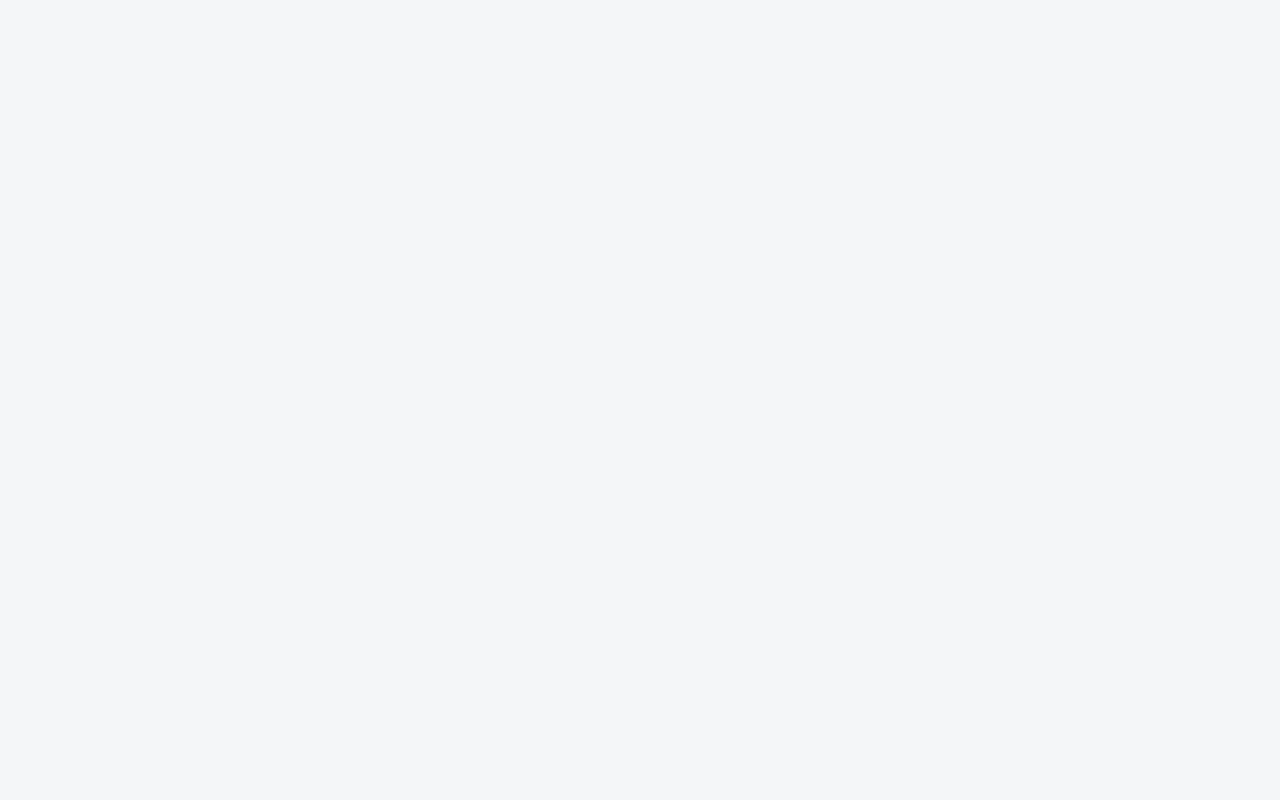
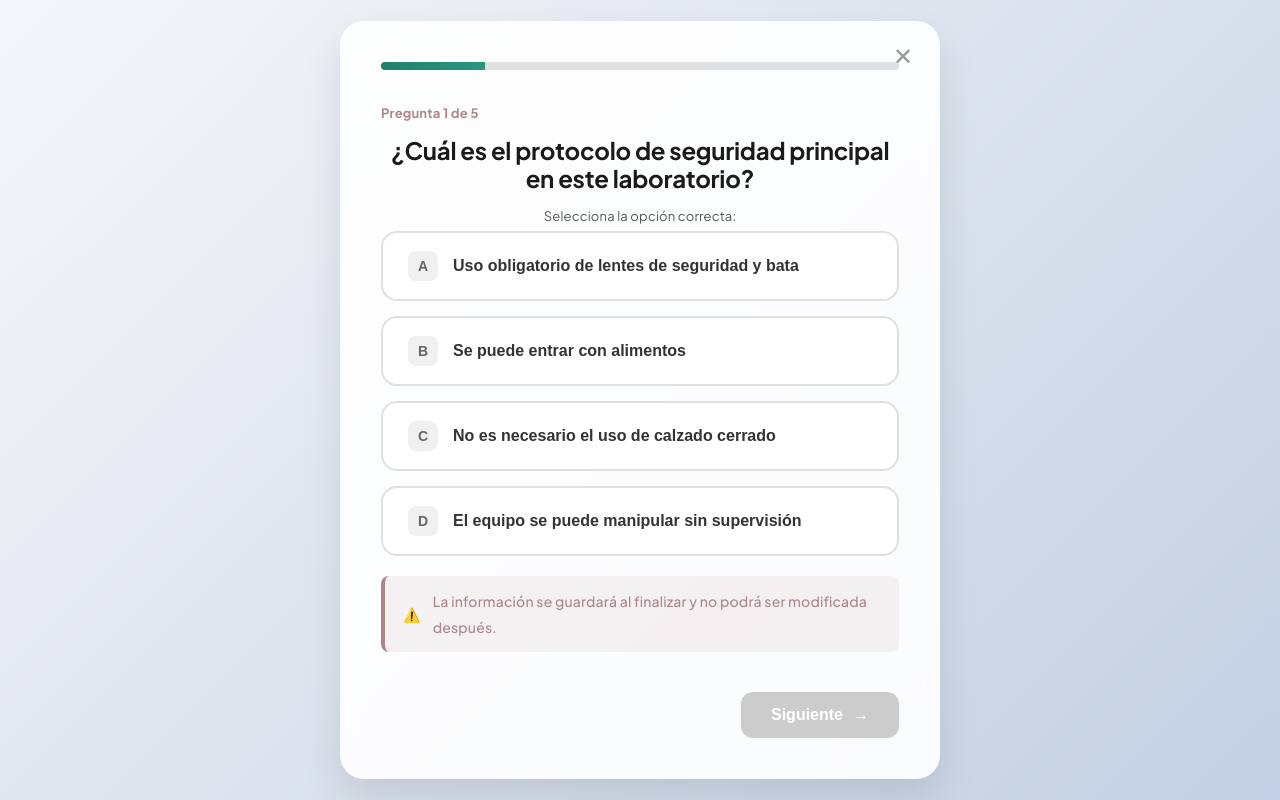
Before and after one commit to CarlosRey3s/Proyecto_USO2026, a React (Vite) app in the folder frontend/: page /realizar-evaluacion in a window 1280 px wide. Before the commit this address had no page. Built offline with nearby package versions, Linux system fonts and the light colour scheme.

Commit message:
vista de evaluacion de ejemplo

```diff
--- a/frontend/src/App.tsx
+++ b/frontend/src/App.tsx
@@ -2,6 +2,7 @@ import { BrowserRouter, Routes, Route } from "react-router-dom";
 import { Evaluaciones } from './pages/Evaluaciones';
 import Dashboard from "./pages/Dashboard";
 import Reservas from "./pages/Reservas";
+import RealizarEvaluacion from "./pages/RealizarEvaluacion";
 
 function App() {
   return (
@@ -10,9 +11,11 @@ function App() {
         <Route path="/" element={<Dashboard />} />
         <Route path="/reservas" element={<Reservas />} />
         <Route path="/evaluaciones" element={<Evaluaciones />} />
+        <Route path="/realizar-evaluacion" element={<RealizarEvaluacion />} />
       </Routes>
     </BrowserRouter>
   );
 }
 
+
 export default App;
--- /dev/null
+++ b/frontend/src/css/realizarEvaluacion.css
@@ -0,0 +1,189 @@
+/* DISEÑO PREMIUM PARA EVALUACIONES INTERACTIVAS */
+
+.evaluacion-container {
+  display: flex;
+  flex-direction: column;
+  align-items: center;
+  justify-content: center;
+  min-height: 100vh;
+  background: linear-gradient(135deg, #f5f7fa 0%, #c3cfe2 100%);
+  font-family: 'Plus Jakarta Sans', sans-serif;
+  padding: 20px;
+}
+
+.evaluacion-card {
+  background: rgba(255, 255, 255, 0.9);
+  backdrop-filter: blur(10px);
+  border-radius: 24px;
+  padding: 40px;
+  width: 100%;
+  max-width: 600px;
+  box-shadow: 0 20px 40px rgba(0, 0, 0, 0.1);
+  border: 1px solid rgba(255, 255, 255, 0.3);
+  text-align: center;
+  transition: all 0.5s cubic-bezier(0.4, 0, 0.2, 1);
+}
+
+.progress-container {
+  width: 100%;
+  height: 8px;
+  background: #E0E0E0;
+  border-radius: 10px;
+  margin-bottom: 30px;
+  overflow: hidden;
+}
+
+.progress-bar {
+  height: 100%;
+  background: linear-gradient(90deg, var(--verde) 0%, var(--verde-hover) 100%);
+  transition: width 0.4s ease-out;
+}
+
+.pregunta-titulo {
+  font-size: 24px;
+  font-weight: 700;
+  color: #1A1A1A;
+  margin-bottom: 10px;
+}
+
+.pregunta-texto {
+  font-size: 18px;
+  color: #4A4A4A;
+  margin-bottom: 30px;
+}
+
+.opciones-container {
+  display: flex;
+  flex-direction: column;
+  gap: 15px;
+}
+
+.opcion-button {
+  background: white;
+  border: 2px solid #E0E0E0;
+  border-radius: 16px;
+  padding: 18px 25px;
+  font-size: 16px;
+  font-weight: 600;
+  color: #333;
+  cursor: pointer;
+  transition: all 0.2s ease;
+  text-align: left;
+  display: flex;
+  align-items: center;
+  gap: 15px;
+}
+
+.opcion-button:hover {
+  border-color: var(--verde);
+  background: rgba(34, 128, 107, 0.05);
+  transform: translateY(-2px);
+}
+
+.opcion-button.selected {
+  border-color: var(--verde);
+  background: var(--verde);
+  color: white;
+  box-shadow: 0 8px 15px rgba(34, 128, 107, 0.2);
+}
+
+.letra-indicador {
+  width: 30px;
+  height: 30px;
+  background: #F0F0F0;
+  border-radius: 8px;
+  display: flex;
+  align-items: center;
+  justify-content: center;
+  font-size: 14px;
+  font-weight: 700;
+  color: #666;
+}
+
+.opcion-button.selected .letra-indicador {
+  background: rgba(255, 255, 255, 0.2);
+  color: white;
+}
+
+.footer-buttons {
+  margin-top: 40px;
+  display: flex;
+  justify-content: flex-end;
+}
+
+.btn-continuar {
+  background: var(--verde);
+  color: white;
+  border: none;
+  padding: 14px 30px;
+  border-radius: 12px;
+  font-size: 16px;
+  font-weight: 700;
+  cursor: pointer;
+  transition: all 0.3s ease;
+  display: flex;
+  align-items: center;
+  gap: 10px;
+}
+
+.btn-continuar:disabled {
+  background: #CCC;
+  cursor: not-allowed;
+}
+
+.btn-continuar:not(:disabled):hover {
+  background: var(--verde-hover);
+  box-shadow: 0 10px 20px rgba(34, 128, 107, 0.3);
+  transform: scale(1.05);
+}
+
+/* Animaciones */
+@keyframes fadeIn {
+  from { opacity: 0; transform: translateY(20px); }
+  to { opacity: 1; transform: translateY(0); }
+}
+
+.fade-in {
+  animation: fadeIn 0.5s ease-out forwards;
+}
+
+.final-card {
+  text-align: center;
+}
+
+.final-icon {
+  font-size: 64px;
+  color: var(--verde);
+  margin-bottom: 20px;
+}
+
+.btn-salir {
+  position: absolute;
+  top: 20px;
+  right: 20px;
+  background: none;
+  border: none;
+  font-size: 24px;
+  color: #999;
+  cursor: pointer;
+  transition: color 0.2s;
+}
+
+.btn-salir:hover {
+  color: var(--rosado);
+}
+
+.aviso-guardado {
+  margin-top: 20px;
+  padding: 12px 18px;
+  background: rgba(173, 134, 138, 0.1);
+  border-left: 4px solid var(--rosado);
+  border-radius: 8px;
+  display: flex;
+  align-items: center;
+  gap: 12px;
+  color: var(--rosado);
+  font-size: 14px;
+  font-weight: 500;
+  text-align: left;
+}
--- a/frontend/src/pages/Evaluaciones.tsx
+++ b/frontend/src/pages/Evaluaciones.tsx
@@ -1,4 +1,5 @@
 import React, { useState } from "react";
+import { useNavigate } from "react-router-dom";
 import "../css/evaluaciones.css";
 import { Sidebar } from "../components/Sidebar";
 
@@ -8,6 +9,7 @@ const meses = [
 ];
 
 export const Evaluaciones: React.FC = () => {
+  const navigate = useNavigate();
 
   // Estados para el calendario
   const [currentDate, setCurrentDate] = useState(new Date()); // Mes actual
@@ -88,8 +90,11 @@ export const Evaluaciones: React.FC = () => {
                   <span style={{ color: "var(--rosado)", fontSize: "16px", fontWeight: "bold" }}>
                     Evaluacion Requerida
                   </span>
-                  <span style={{ color: "var(--verde)", fontSize: "16px", fontWeight: "bold", cursor: "pointer" }}>
-                    Realizar evaluacion
+                  <span
+                    style={{ color: "var(--verde)", fontSize: "16px", fontWeight: "bold", cursor: "pointer" }}
+                    onClick={() => navigate('/realizar-evaluacion')}
+                  >
+                    Realizar evaluación
                   </span>
                 </div>
               </div>
--- /dev/null
+++ b/frontend/src/pages/RealizarEvaluacion.tsx
@@ -0,0 +1,160 @@
+import React, { useState } from 'react';
+import { useNavigate } from 'react-router-dom';
+import '../css/realizarEvaluacion.css';
+
+interface Pregunta {
+  id: number;
+  texto: string;
+  opciones: string[];
+  respuestaCorrecta: number;
+}
+
+const preguntas: Pregunta[] = [
+  {
+    id: 1,
+    texto: "¿Cuál es el protocolo de seguridad principal en este laboratorio?",
+    opciones: [
+      "Uso obligatorio de lentes de seguridad y bata",
+      "Se puede entrar con alimentos",
+      "No es necesario el uso de calzado cerrado",
+      "El equipo se puede manipular sin supervisión"
+    ],
+    respuestaCorrecta: 0
+  },
+  {
+    id: 2,
+    texto: "¿Qué herramienta se debe usar para medir voltaje continuo?",
+    opciones: [
+      "Osciloscopio únicamente",
+      "Multímetro en escala de DC",
+      "Generador de funciones",
+      "Fuente de poder"
+    ],
+    respuestaCorrecta: 1
+  },
+  {
+    id: 3,
+    texto: "¿Cuál es la capacidad máxima permitida en la estación A?",
+    opciones: [
+      "5 personas",
+      "2 personas",
+      "10 personas",
+      "No hay límite"
+    ],
+    respuestaCorrecta: 1
+  },
+  {
+    id: 4,
+    texto: "¿Qué acción realizar en caso de cortocircuito detectado?",
+    opciones: [
+      "Intentar arreglarlo con las manos",
+      "Gritar y salir corriendo",
+      "Desconectar la fuente de alimentación inmediatamente",
+      "Ignorarlo si no sale humo"
+    ],
+    respuestaCorrecta: 2
+  },
+  {
+    id: 5,
+    texto: "¿Dónde se encuentra el extintor más cercano?",
+    opciones: [
+      "En el baño",
+      "A la entrada del laboratorio de electrónica",
+      "No hay extintores",
+      "En la oficina del decano"
+    ],
+    respuestaCorrecta: 1
+  }
+];
+
+const RealizarEvaluacion: React.FC = () => {
+  const navigate = useNavigate();
+  const [currentStep, setCurrentStep] = useState(0);
+  const [respuestaSeleccionada, setRespuestaSeleccionada] = useState<number | null>(null);
+  const [finalizado, setFinalizado] = useState(false);
+
+  const handleNext = () => {
+    if (respuestaSeleccionada === null) return;
+
+    if (currentStep < preguntas.length - 1) {
+      setCurrentStep(prev => prev + 1);
+      setRespuestaSeleccionada(null);
+    } else {
+      setFinalizado(true);
+    }
+  };
+
+  const currentPregunta = preguntas[currentStep];
+  const progress = ((currentStep + 1) / preguntas.length) * 100;
+
+  if (finalizado) {
+    return (
+      <div className="evaluacion-container">
+        <div className="evaluacion-card final-card fade-in">
+          <div className="final-icon">✅</div>
+          <h2 className="pregunta-titulo">¡Evaluación Completada!</h2>
+          <p className="pregunta-texto">Tus respuestas han sido enviadas correctamente para su revisión.</p>
+          <div className="footer-buttons" style={{ justifyContent: 'center' }}>
+            <button className="btn-continuar" onClick={() => navigate('/evaluaciones')}>
+              Volver a Evaluaciones
+            </button>
+          </div>
+        </div>
+      </div>
+    );
+  }
+
+  return (
+    <div className="evaluacion-container">
+      <div className="evaluacion-card fade-in" key={currentStep} style={{ position: 'relative' }}>
+        <button className="btn-salir" onClick={() => navigate('/evaluaciones')} title="Salir">
+          ✕
+        </button>
+
+        <div className="progress-container">
+          <div className="progress-bar" style={{ width: `${progress}%` }}></div>
+        </div>
+
+        <p style={{ textAlign: 'left', color: 'var(--rosado)', fontWeight: 'bold', marginBottom: '10px' }}>
+          Pregunta {currentStep + 1} de {preguntas.length}
+        </p>
+
+        <h2 className="pregunta-titulo">{currentPregunta.texto}</h2>
+        <p className="pregunta-texto">Selecciona la opción correcta:</p>
+
+        <div className="opciones-container">
+          {currentPregunta.opciones.map((opcion, index) => (
+            <button
+              key={index}
+              className={`opcion-button ${respuestaSeleccionada === index ? 'selected' : ''}`}
+              onClick={() => setRespuestaSeleccionada(index)}
+            >
+              <span className="letra-indicador">
+                {String.fromCharCode(65 + index)}
+              </span>
+              {opcion}
+            </button>
+          ))}
+        </div>
+
+        <div className="aviso-guardado">
+          <span>⚠️</span>
+          <span>La información se guardará al finalizar y no podrá ser modificada después.</span>
+        </div>
+
+        <div className="footer-buttons">
+          <button
+            className="btn-continuar"
+            disabled={respuestaSeleccionada === null}
+            onClick={handleNext}
+          >
+            {currentStep === preguntas.length - 1 ? 'Finalizar' : 'Siguiente'}
+            <span>→</span>
+          </button>
+        </div>
+      </div>
+    </div>
+  );
+};
+
+export default RealizarEvaluacion;
```
